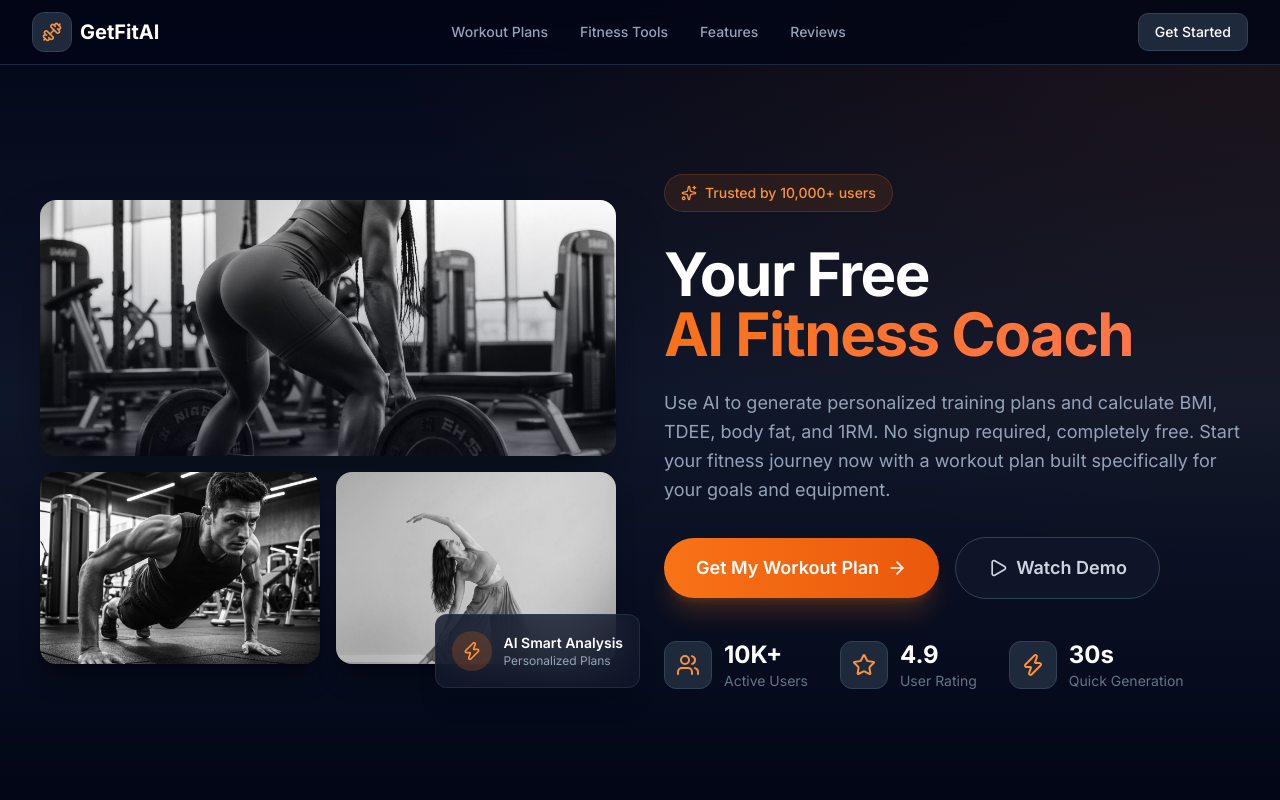
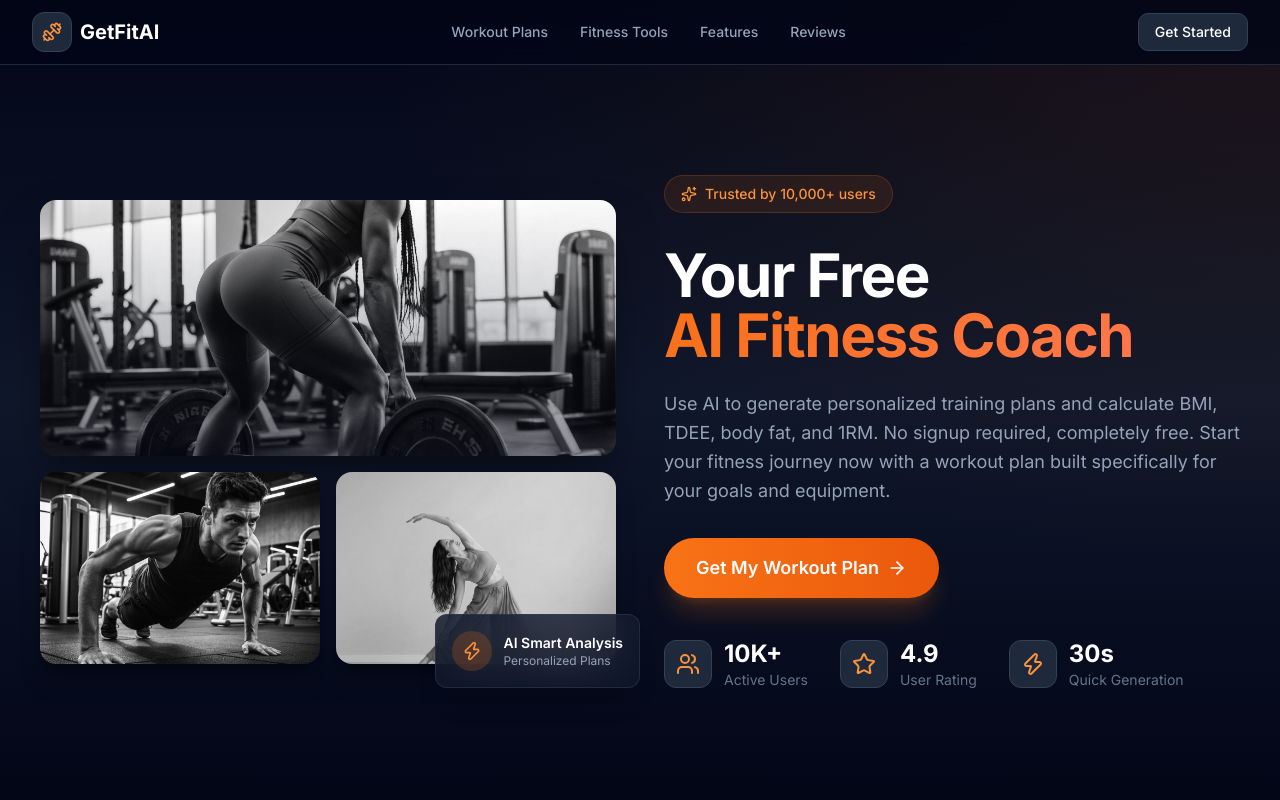
Before and after one commit to zl819044596/getfitai, a Next.js app: page / in a window 1280 px wide. Shown: the top 800 px of the page. Built offline with nearby package versions, Linux system fonts and the light colour scheme.

Commit message:
fix: remove Watch Demo button from hero

```diff
--- a/src/components/hero.tsx
+++ b/src/components/hero.tsx
@@ -2,7 +2,7 @@
 
 import Image from "next/image";
 import { motion } from "framer-motion";
-import { ArrowRight, Sparkles, Users, Star, Zap, Play } from "lucide-react";
+import { ArrowRight, Sparkles, Users, Star, Zap } from "lucide-react";
 import Link from "next/link";
 
 export function Hero() {
@@ -117,10 +117,6 @@ export function Hero() {
                 Get My Workout Plan
                 <ArrowRight className="ml-2 w-5 h-5 group-hover:translate-x-1 transition-transform" />
               </Link>
-              <button className="inline-flex items-center justify-center px-8 py-4 text-lg font-semibold text-slate-300 bg-slate-900/80 border border-slate-700 hover:border-orange-500/30 hover:text-white rounded-full transition-all duration-300 hover:-translate-y-0.5">
-                <Play className="mr-2 w-5 h-5" />
-                Watch Demo
-              </button>
             </motion.div>
 
             {/* Stats */}
```
Also changed, not shown: 1 other file (tests, documents, lock files or other folders).
